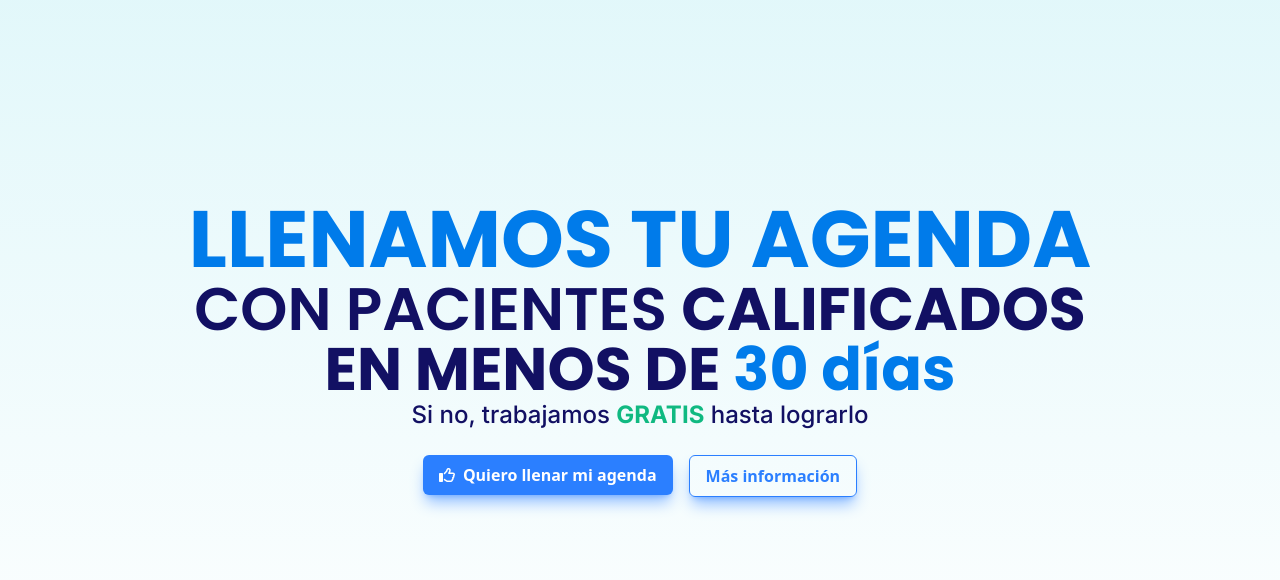
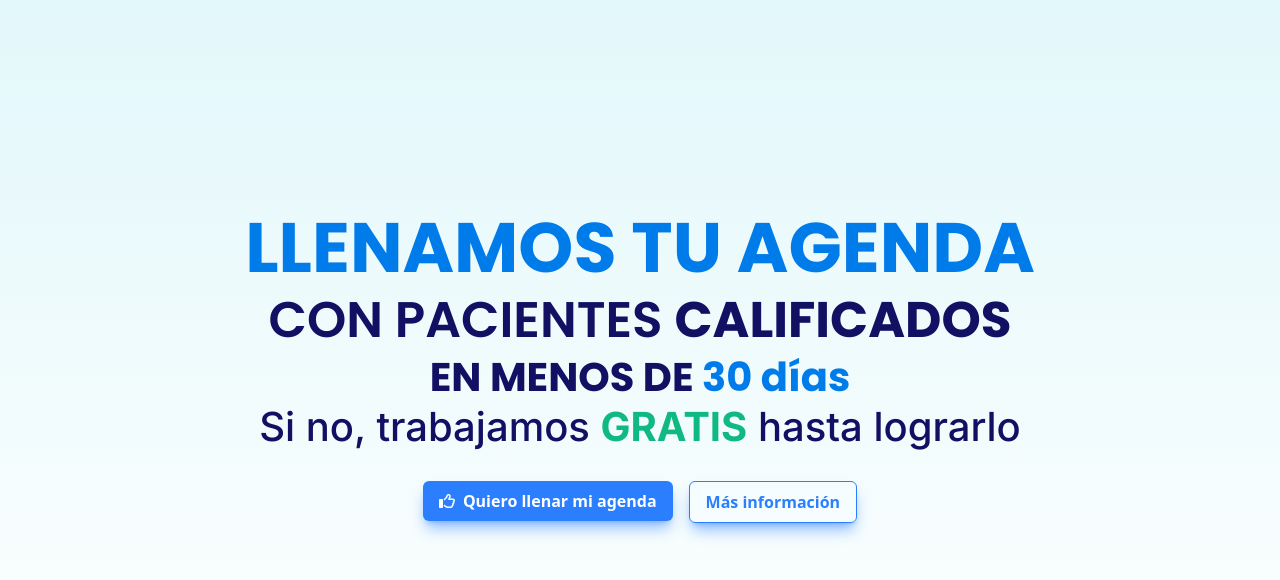
Before and after one commit to JeisonBalduz/Cesar-run, a website: page index.html in a window 1280 px wide. Shown: the part 52-632 px from the top of the page. Drawn offline with nearby package versions, Linux system fonts and the light colour scheme.

Commit message:
movil v2

```diff
--- a/index.html
+++ b/index.html
@@ -71,19 +71,19 @@
     <main class="">
         <!-- Sección 1: Hero -->
         <!-- Hero Section -->
-        <header id="hero" class="flex flex-col justify-center items-center h-screen text-center px-4 pt-10 md:pt-0">
-            <h1 class="titulo flex flex-col gap-0 ">
-                <span class="sm:text[40px] text-[80px] font-bold text-lightblue leading-none">LLENAMOS TU AGENDA</span>
-                <span class="sm:text[30px] text-[60px] font-semibold text-darkblue leading-none">
+        <header id="hero" class="flex flex-col justify-center items-center h-screen text-center px-4 pt-10 ">
+            <h1 class="titulo flex flex-col sm:gap-2 md:gap-3">
+                <span class="text-[30px] sm:text-[50px] md:text-[70px] font-bold text-lightblue leading-none sm:md-4 md:md-5">LLENAMOS TU AGENDA</span>
+                <span class="text-[25px] sm:text-[40px] md:text-[50px] font-semibold text-darkblue leading-none ">
                     CON PACIENTES
-                    <span class="sm:text[30px] text-[60px] font-bold text-darkblue">CALIFICADOS</span>
+                    <span class="text-[25px] sm:text-[40px] md:text-[50px] font-bold text-darkblue">CALIFICADOS</span>
                 </span>
-                <span class="text-[60px] font-bold text-darkblue leading-none">
+                <span class="text-[25px] sm:text-[40px] md:text-[40px] font-bold text-darkblue leading-none">
                     EN MENOS DE
-                    <span id="typewriter" class="font-bold text-lightblue"></span>
+                    <span id="typewriter" class="sm:text-[40px] md:text-[40px] font-bold text-lightblue"></span>
                 </span>
             </h1>
-            <span class="subtitulo text-[40px] font-semibold md:text-2xl  text-darkblue ">
+            <span class="subtitulo text-[20px] sm:text-[20px] md:text-[40px] font-semibold text-darkblue">
                 Si no, trabajamos <span class="text-mintgreen font-bold">GRATIS</span> hasta lograrlo
             </span>
             <div class="mt-6 flex flex-col md:flex-row gap-4">
```
Also changed, not shown: src/css/style.css (+9 -0 lines), src/output.css.
